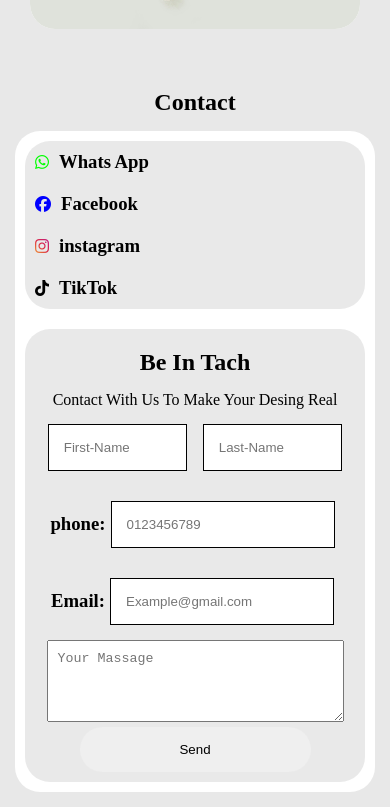
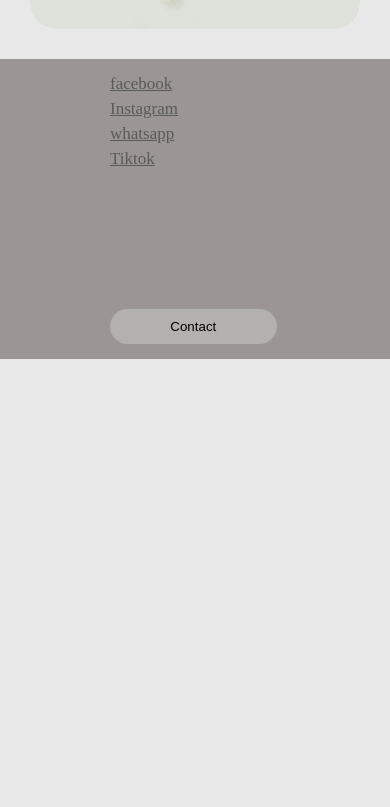
Before and after one commit to shady-fathe/Brand-silver, a plain HTML site: page index.html in a window 390 px wide. Shown: the part 6362-7169 px from the top of the page. After the commit the page ends 6721 px from the top, so only its background shows below. Drawn offline with Linux system fonts and the light colour scheme; grey boxes are pictures that could not be loaded.

Commit message:
Update logo images and refactor JavaScript and CSS for improved functionality and styling
- Updated logo images for better resolution and quality.
- Refactored script.js to clean up commented-out code and improve readability.
- Enhanced style.css by removing unnecessary styles and adding a footer section.
- Adjusted media queries for better responsiveness across devices.

```diff
--- a/index.html
+++ b/index.html
@@ -22,6 +22,7 @@
             <i class="fa-solid fa-cart-shopping Cart btn-cart"></i>
         </nav>
     </header>
+    <!-- CART -->
     <div class="Shop-cart">
 <button class="btn-close-cart">close</button>
 
@@ -200,34 +201,23 @@
 </div>
 </section>
 
-<!-- Section Contact -->
-    <section class="section-contact">
-<h1>Contact</h1>
-<div class="contact-body">
-<div class="div-Social">
-<div class="Social-icon">
-<div class="content-Social">
-    <i class="fa-brands fa-whatsapp Cart"></i>
-   <h3>Whats App</h3>
+
+
+<footer>
+
+<div class="footer-links">
+<div class="div-links">
+    <a href="#">facebook</a>
+<a href="#">Instagram</a>
+<a href="#">whatsapp </a>
+<a href="#">Tiktok</a>
 </div>
-<div class="content-Social">
-    <i class="fa-brands fa-facebook Cart"></i>
-   <h3>Facebook</h3>
-</div>
-<div class="content-Social">
-    <i class="fa-brands fa-instagram Cart"></i>
-   <h3>instagram</h3>
-</div>
-<div class="content-Social">
-    <i class="fa-brands fa-tiktok Cart"></i>
-   <h3>TikTok</h3>
-</div>
-
+<button class="btn-contact">Contact</button>
 </div>
 
 
 
-</div>
+
 <div class="continer-contact">
     <form action="">
         <h1>Be In Tach</h1>
@@ -248,10 +238,16 @@
 <button class="btn-send">Send</button>
 </form>
 </div>
-</div>
-    </section>
+
+
+
+
+</footer>
     </main>
     <script src="script.js"></script>
 </body>
-
+    <!-- <i class="fa-brands fa-whatsapp Cart"></i>
+    <i class="fa-brands fa-facebook Cart"></i>
+    <i class="fa-brands fa-instagram Cart"></i>
+    <i class="fa-brands fa-tiktok Cart"></i> -->
 </html>
--- a/style.css
+++ b/style.css
@@ -300,77 +300,52 @@ color: green;
 .card-Refrance-text{
 padding: 15px;
 }
-/* Section Contact */
-.section-contact {
-  padding: 15px;
+
+/* footer */
+footer{
   width: 100%;
+  height: 300px;
+  background-color: rgba(75, 63, 63, 0.493);
+  display: flex;
+  justify-content: space-around;
 }
-.section-contact h1 {
-  margin: 15px;
+.footer-links{
+  width: 200px;
+  height: 100%;
+display: flex;
+flex-direction: column;
+justify-content: space-between;
+padding: 15px;
+}
+.div-links{
+  display: flex;
+  flex-direction: column;
+  gap: 5px;
+}
+.div-links a{
+  color: rgb(90, 90, 90);
+font-size: 17px;
+  width: fit-content;
+}
+.btn-contact{
+  width: 98%;
+  padding: 10px;
+  background-color: var(--mainbac);
+  border-radius: var(--min-border-R);
+  border: none;
 }
 
-.contact-body {
-  width: 100%;
-  padding: 10px;
-  display: flex;
-  flex-wrap: wrap;
-  justify-content: space-around;
-  border-radius: var(--min-border-R);
-  background-color: #fff;
-}
-.div-Social {
-  width: 50%;
-  display: flex;
-  border-radius: var(--min-border-R);
-  background-color: var(--mainbac);
-}
-.Social-icon {
-  width: 100%;
-  height: fit-content;
-  padding: 5px;
-  display: flex;
-  flex-direction: column;
-  gap: 10px;
-}
-.content-Social {
-  width: 100%;
-  padding: 5px;
-  height: auto;
-  display: flex;
-  align-content: center;
-  align-items: center;
-  gap: 10px;
-  border-radius: var(--min-border-R);
-}
-.content-Social:nth-child(1) i {
-  color: rgb(0, 255, 0);0
-}
-.content-Social:nth-child(2) i {
-  color: rgb(0, 0, 255);
-}
-.content-Social:nth-child(3) i {
-  background: linear-gradient(
-    45deg,
-    #f09433 0%,
-    #e6683c 25%,
-    #dc2743 50%,
-    #cc2366 75%,
-    #bc1888 100%
-  );
-  -webkit-background-clip: text;
-  -webkit-text-fill-color: transparent;
-  display: inline-block;
-}
-.content-Social:nth-child(4) i {
-  color: black;
-}
+
+
 .continer-contact {
   width: 40%;
   height: 100%;
   padding: 5px;
   background-color: var(--mainbac);
   border-radius: var(--min-border-R);
+display: none;
 }
+
 /* Form */
 form {
   display: flex;
```
Also changed, not shown: Products/T-shirts/product-1-1.png, Products/T-shirts/product-1-2.png, Products/T-shirts/product-3-0.png, Products/T-shirts/product-5-0.png, photos/logo.jpg, script.js (line endings or trailing spaces), 9 other files.
